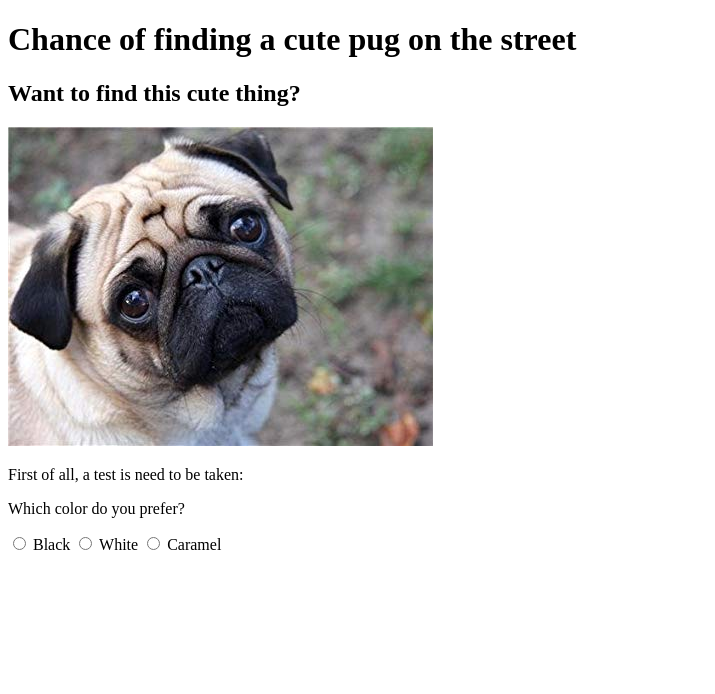
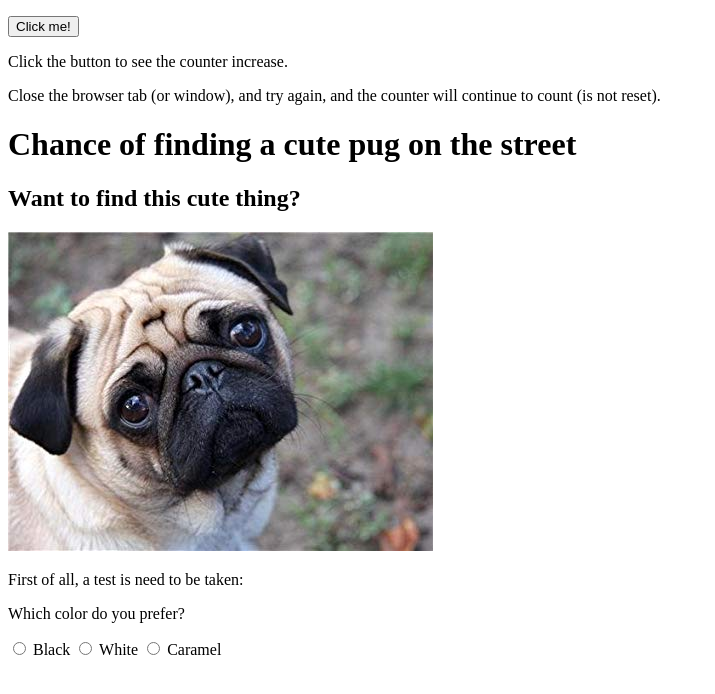
Before and after one commit to NuriaOlivares/NuriaOlivares.github.io, a plain HTML site: page index.html in a window 1280 px wide. Shown: the whole page, without its empty margins (0-715 px from the left). Drawn offline with Linux system fonts and the light colour scheme.

Commit message:
Update index.html

```diff
--- a/index.html
+++ b/index.html
@@ -6,10 +6,28 @@ Goals of the page:	- Make an animation, links and different stuff (12/04/19)
   <head>
     <meta charset="utf-8">
     <title>My test page</title>
+	  <script>
+		function clickCounter() {
+ 		 if (typeof(Storage) !== "undefined") {
+   		 if (localStorage.clickcount) {
+    		  localStorage.clickcount = Number(localStorage.clickcount)+1;
+    		} else {
+    		  localStorage.clickcount = 1;
+    		}
+    		document.getElementById("result").innerHTML = "You have clicked the button " + localStorage.clickcount + " time(s).";
+ 		 } else {
+  		  document.getElementById("result").innerHTML = "Sorry, your browser does not support web storage...";
+		  }
+		}
+	</script>
   </head>
   <body>
-    <h1>Chance of finding a cute pug on the street</h1>
-	  <h2>Want to find this cute thing?</h2>
+	  <p><button onclick="clickCounter()" type="button">Click me!</button></p>
+		<div id="result"></div>
+		<p>Click the button to see the counter increase.</p>
+		<p>Close the browser tab (or window), and try again, and the counter will continue to count (is not reset).</p>
+   	<h1>Chance of finding a cute pug on the street</h1>
+	<h2>Want to find this cute thing?</h2>
 	  <img src="images/my-image.jpg" alt="My test image">
 	  <p>First of all, a test is need to be taken:</p>
     		<form action="/url-where-you-want-to-submit-form-data">
```
